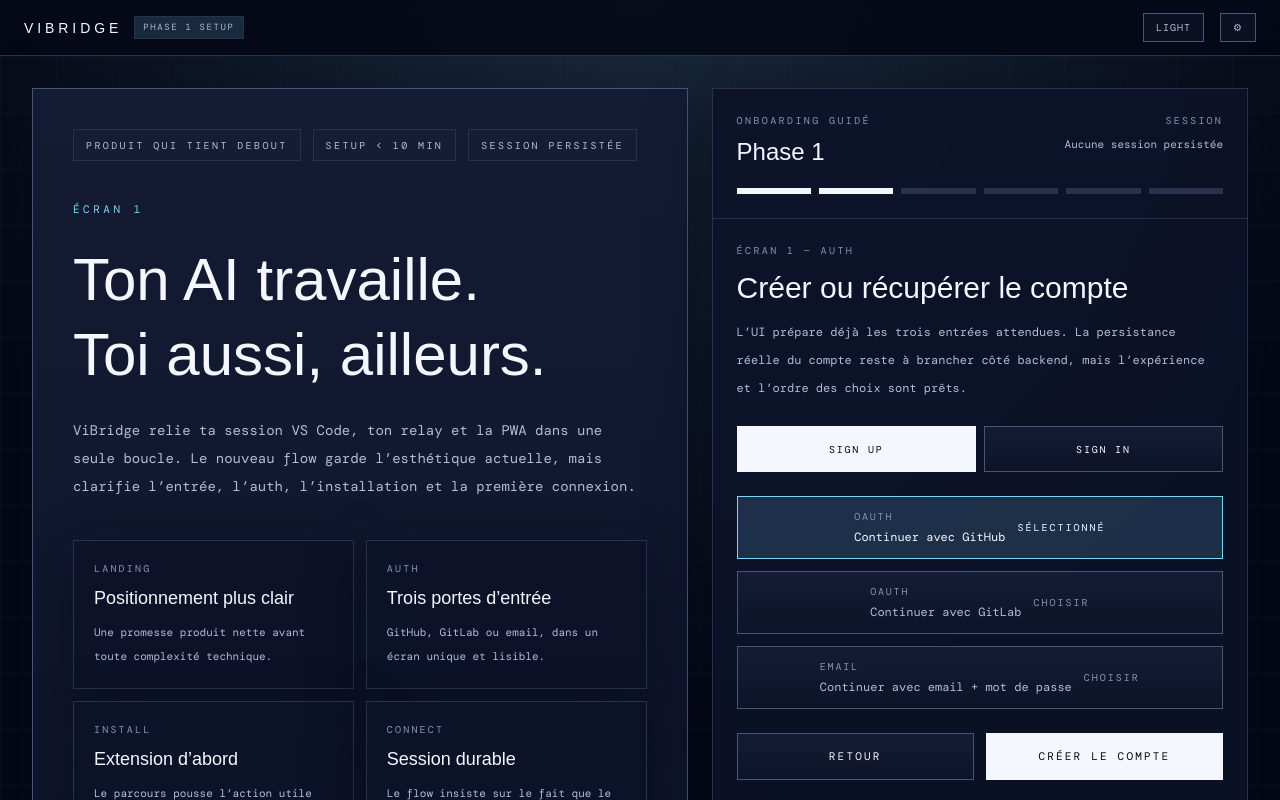
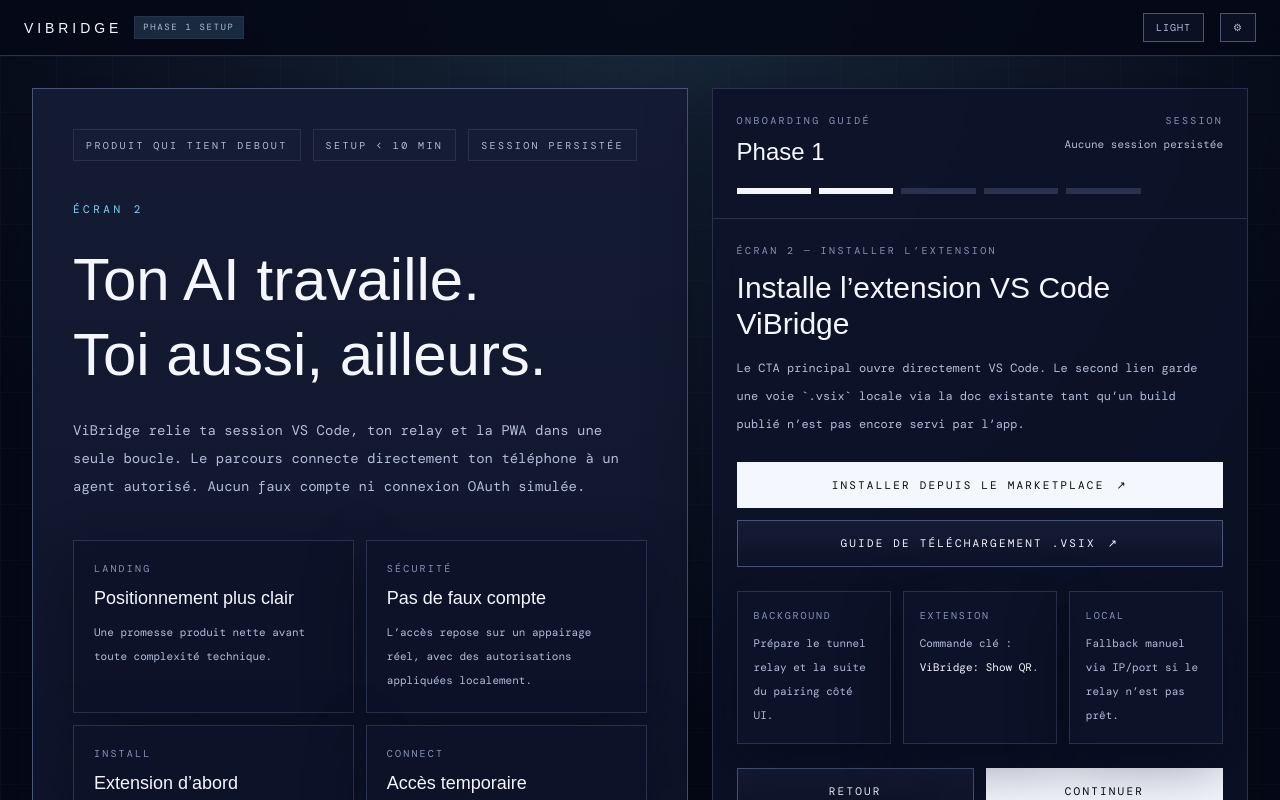
Before and after one commit to MaxDevProjects/vibridge, a Nuxt app in the folder nuxt-ui/: page /setup in a window 1280 px wide. Both pictures are taken after a click on the button "COMMENCER GRATUITEMENT". Shown: the top 800 px of the page. Built offline with nearby package versions, Linux system fonts and the light colour scheme; a web font is replaced by a local one.

Commit message:
fix(onboarding): remove misleading fake OAuth signup and prioritize real pairing

```diff
--- a/nuxt-ui/pages/setup.vue
+++ b/nuxt-ui/pages/setup.vue
@@ -17,8 +17,7 @@
               Toi aussi, ailleurs.
             </h1>
             <p class="max-w-xl text-[13px] leading-7 sm:text-[14px]" style="color:var(--text-mid)">
-              ViBridge relie ta session VS Code, ton relay et la PWA dans une seule boucle. Le nouveau flow garde l’esthétique
-              actuelle, mais clarifie l’entrée, l’auth, l’installation et la première connexion.
+              ViBridge relie ta session VS Code, ton relay et la PWA dans une seule boucle. Le parcours connecte directement ton téléphone à un agent autorisé. Aucun faux compte ni connexion OAuth simulée.
             </p>
           </div>
 
@@ -41,7 +40,7 @@
             </div>
             <div>
               <p class="text-[10px] uppercase tracking-[0.2em]" style="color:var(--muted)">Flow</p>
-              <p class="mt-2 text-[12px] leading-6" style="color:var(--text-mid)">Landing → auth → extension → attente → première liaison → session durable.</p>
+              <p class="mt-2 text-[12px] leading-6" style="color:var(--text-mid)">Présentation → extension → appairage réel → contrôle local selon les permissions.</p>
             </div>
             <div>
               <p class="text-[10px] uppercase tracking-[0.2em]" style="color:var(--muted)">Statut</p>
@@ -80,7 +79,7 @@
               <p class="text-[10px] uppercase tracking-[0.24em]" style="color:var(--muted)">Écran 0 — Landing page</p>
               <h2 class="font-display text-3xl font-light leading-tight">Un setup propre, sans friction ni QR à répétition.</h2>
               <p class="text-[12px] leading-7" style="color:var(--text-mid)">
-                Un dev inconnu doit comprendre le produit, créer son accès, installer l’extension et arriver à une première connexion
+                Tu installes l’extension, configures l’agent puis appaires ton téléphone avec un code temporaire pour établir une connexion
                 fiable sans bricolage.
               </p>
             </div>
@@ -96,81 +95,9 @@
               </div>
             </div>
 
-            <button class="vb-button vb-button-primary w-full text-[11px] uppercase tracking-[0.22em]" @click="step = 1">
+            <button class="vb-button vb-button-primary w-full text-[11px] uppercase tracking-[0.22em]" @click="step = 2">
               Commencer gratuitement
             </button>
-          </div>
-
-          <div v-else-if="step === 1" class="space-y-6">
-            <div class="space-y-3">
-              <p class="text-[10px] uppercase tracking-[0.24em]" style="color:var(--muted)">Écran 1 — Auth</p>
-              <h2 class="font-display text-3xl font-light">Créer ou récupérer le compte</h2>
-              <p class="text-[12px] leading-7" style="color:var(--text-mid)">
-                L’UI prépare déjà les trois entrées attendues. La persistance réelle du compte reste à brancher côté backend, mais
-                l’expérience et l’ordre des choix sont prêts.
-              </p>
-            </div>
-
-            <div class="grid grid-cols-2 gap-2">
-              <button
-                class="vb-button text-[10px] uppercase tracking-[0.18em]"
-                :style="authMode === 'signup' ? 'background:var(--text);color:var(--bg);border-color:var(--text)' : ''"
-                @click="authMode = 'signup'"
-              >
-                Sign up
-              </button>
-              <button
-                class="vb-button text-[10px] uppercase tracking-[0.18em]"
-                :style="authMode === 'signin' ? 'background:var(--text);color:var(--bg);border-color:var(--text)' : ''"
-                @click="authMode = 'signin'"
-              >
-                Sign in
-              </button>
-            </div>
-
-            <div class="grid gap-3">
-              <button
-                v-for="option in authOptions"
-                :key="option.id"
-                class="vb-button justify-between text-left"
-                :style="provider === option.id ? 'border-color:var(--accent);background:var(--accent-soft)' : ''"
-                @click="selectProvider(option.id)"
-              >
-                <span>
-                  <span class="block text-[10px] uppercase tracking-[0.18em]" style="color:var(--muted)">{{ option.kicker }}</span>
-                  <span class="mt-1 block text-[12px]" :style="provider === option.id ? 'color:var(--text)' : 'color:var(--text-mid)'">{{ option.label }}</span>
-                </span>
-                <span class="text-[10px] uppercase tracking-[0.2em]" :style="provider === option.id ? 'color:var(--text)' : 'color:var(--muted)'">
-                  {{ provider === option.id ? 'Sélectionné' : 'Choisir' }}
-                </span>
-              </button>
-            </div>
-
-            <div v-if="provider === 'email'" class="grid gap-3 sm:grid-cols-2">
-              <input
-                v-model="email"
-                type="email"
-                autocomplete="email"
-                placeholder="dev@vibridge.app"
-                class="min-h-[2.9rem] px-3 text-[12px] outline-none"
-                style="background:var(--surface2);border:1px solid var(--border-bright);color:var(--text)"
-              >
-              <input
-                v-model="password"
-                type="password"
-                autocomplete="current-password"
-                placeholder="Mot de passe"
-                class="min-h-[2.9rem] px-3 text-[12px] outline-none"
-                style="background:var(--surface2);border:1px solid var(--border-bright);color:var(--text)"
-              >
-            </div>
-
-            <div class="flex gap-3">
-              <button class="vb-button flex-1 text-[11px] uppercase tracking-[0.2em]" @click="step = 0">Retour</button>
-              <button class="vb-button vb-button-primary flex-1 text-[11px] uppercase tracking-[0.2em]" @click="submitAuth">
-                {{ authMode === 'signup' ? 'Créer le compte' : 'Récupérer le compte' }}
-              </button>
-            </div>
           </div>
 
           <div v-else-if="step === 2" class="space-y-6">
@@ -216,7 +143,7 @@
             </div>
 
             <div class="flex gap-3">
-              <button class="vb-button flex-1 text-[11px] uppercase tracking-[0.2em]" @click="step = 1">Retour</button>
+              <button class="vb-button flex-1 text-[11px] uppercase tracking-[0.2em]" @click="step = 0">Retour</button>
               <button class="vb-button vb-button-primary flex-1 text-[11px] uppercase tracking-[0.2em]" @click="startInstallFlow()">
                 Continuer
               </button>
@@ -412,9 +339,9 @@ const onboardingSession = ref<OnboardingSessionState | null>(null)
 
 const highlights = [
   { kicker: 'Landing', title: 'Positionnement plus clair', body: 'Une promesse produit nette avant toute complexité technique.' },
-  { kicker: 'Auth', title: 'Trois portes d’entrée', body: 'GitHub, GitLab ou email, dans un écran unique et lisible.' },
+  { kicker: 'Sécurité', title: 'Pas de faux compte', body: 'L’accès repose sur un appairage réel, avec des autorisations appliquées localement.' },
   { kicker: 'Install', title: 'Extension d’abord', body: 'Le parcours pousse l’action utile avant d’exposer les détails réseau.' },
-  { kicker: 'Connect', title: 'Session durable', body: 'Le flow insiste sur le fait que le QR ne doit servir qu’une seule fois.' },
+  { kicker: 'Connect', title: 'Accès temporaire', body: 'L’appairage reste nécessaire lorsque la session relay expire.' },
 ]
 
 const authOptions = [
@@ -431,7 +358,6 @@ const waiterFacts = [
 
 const setupStages = [
   { step: 0 as SetupStep, order: 0 },
-  { step: 1 as SetupStep, order: 1 },
   { step: 2 as SetupStep, order: 2 },
   { step: 3 as SetupStep, order: 3 },
   { step: 35 as SetupStep, order: 4 },
@@ -590,7 +516,7 @@ async function createOnboardingSession() {
       method: 'POST',
       headers: { 'Content-Type': 'application/json' },
       body: JSON.stringify({
-        label: email.value.trim() || provider.value,
+        label: 'VibeBridge local',
       }),
     })
     if (!res.ok) return
```
